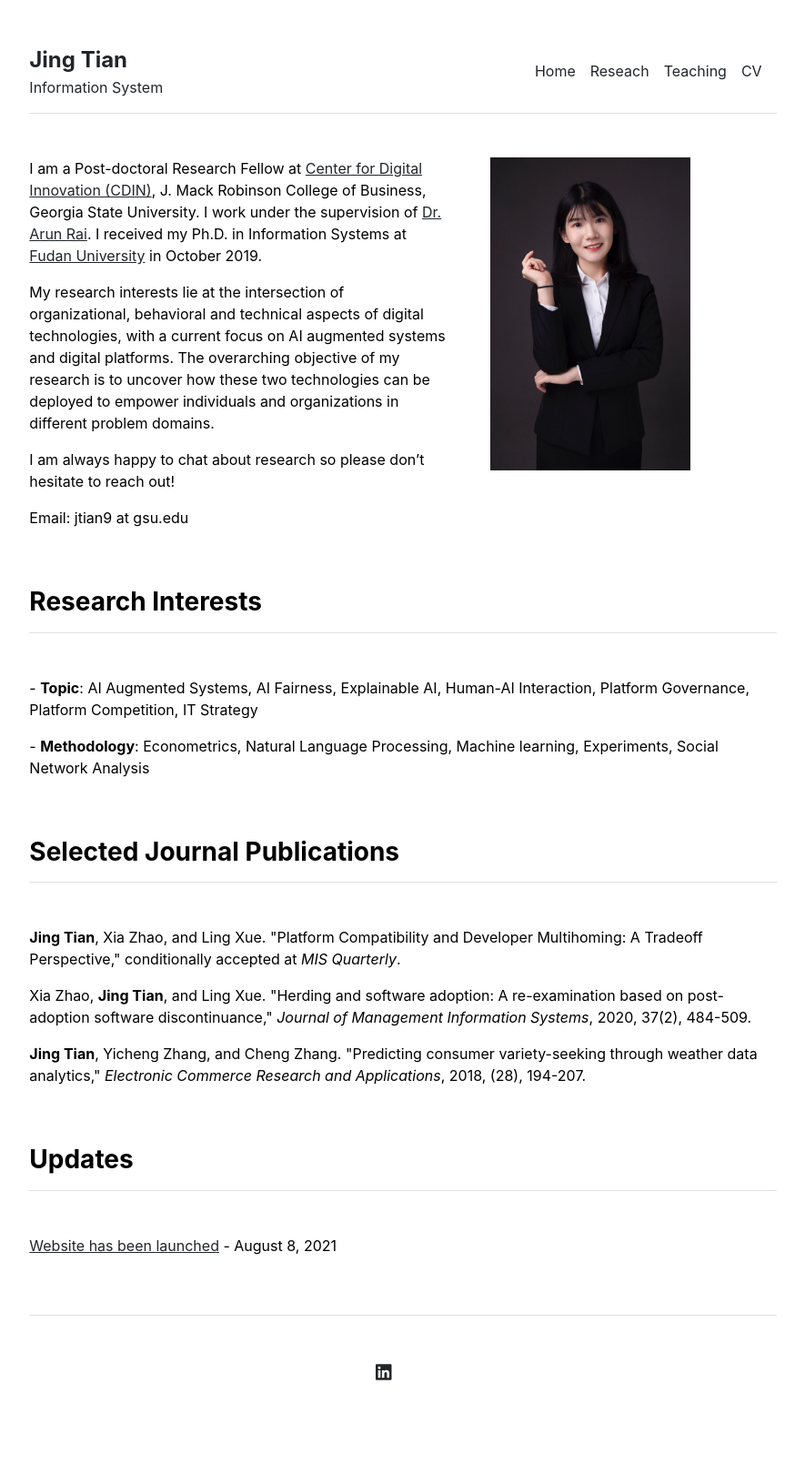
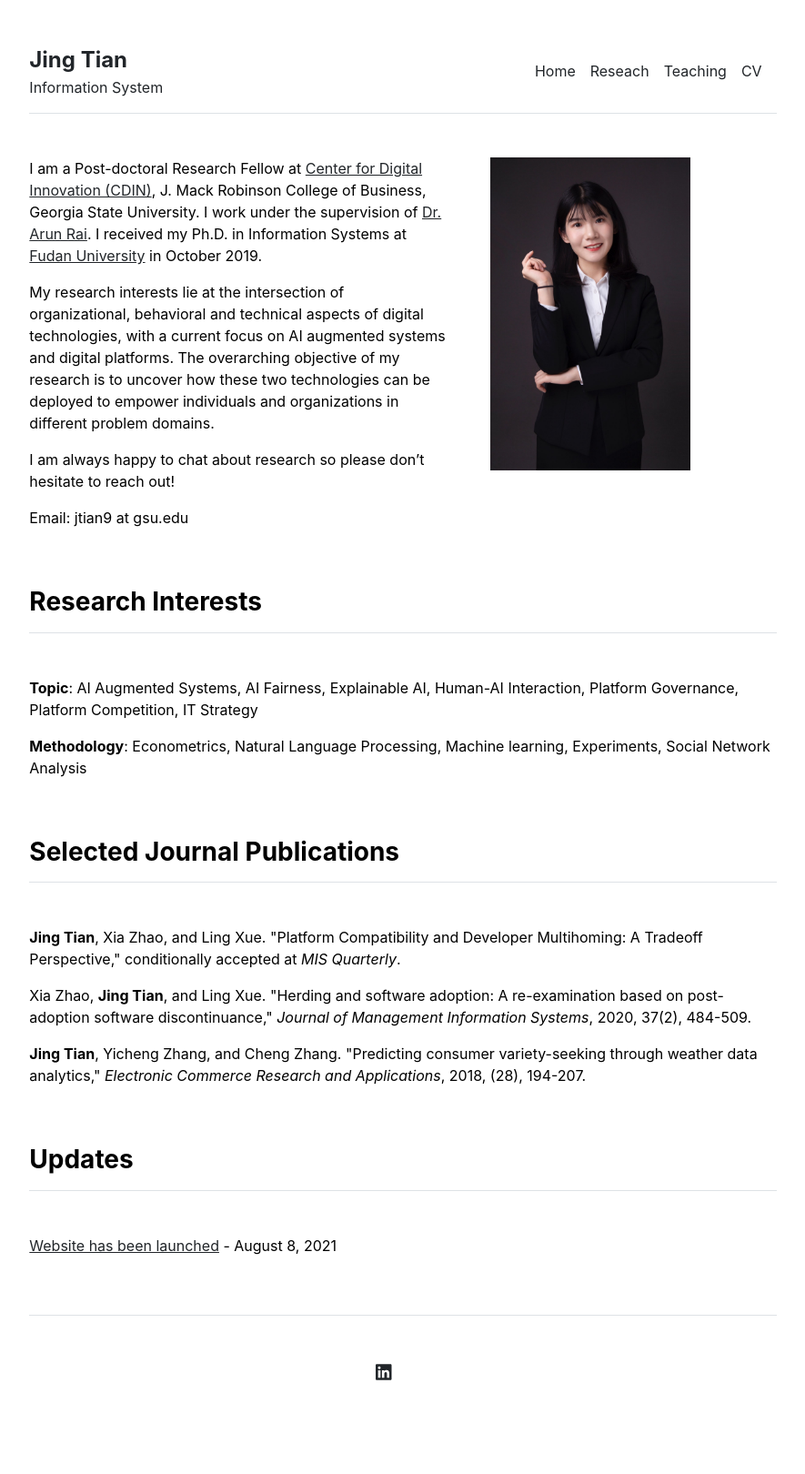
Before and after one commit to jingtianIS/jingtianIS.github.io, a Jekyll site: the page built from index.md, in a window 1280 px wide. Shown: the whole page at 91% size, without its empty margins (197-1082 px from the left). Built offline with Jekyll 4.4.1, drawn with Linux system fonts in a browser that asks for light colours.

```diff
--- a/_layouts/home.html
+++ b/_layouts/home.html
@@ -15,9 +15,9 @@ layout: default
 <div class="row g-5 mb-5">
   <div class="col-md-12">
     <h3 class="fw-bold border-bottom pb-3 mb-5">Research Interests</h3>
-      <p>- <b>Topic</b>: AI Augmented Systems, AI Fairness, Explainable AI, Human-AI Interaction, Platform Governance, Platform Competition, IT Strategy</p>
+      <p><b>Topic</b>: AI Augmented Systems, AI Fairness, Explainable AI, Human-AI Interaction, Platform Governance, Platform Competition, IT Strategy</p>
 
-      <p>- <b>Methodology</b>: Econometrics, Natural Language Processing, Machine learning, Experiments, Social Network Analysis</p>
+      <p><b>Methodology</b>: Econometrics, Natural Language Processing, Machine learning, Experiments, Social Network Analysis</p>
   </div>
 </div>
 
```
